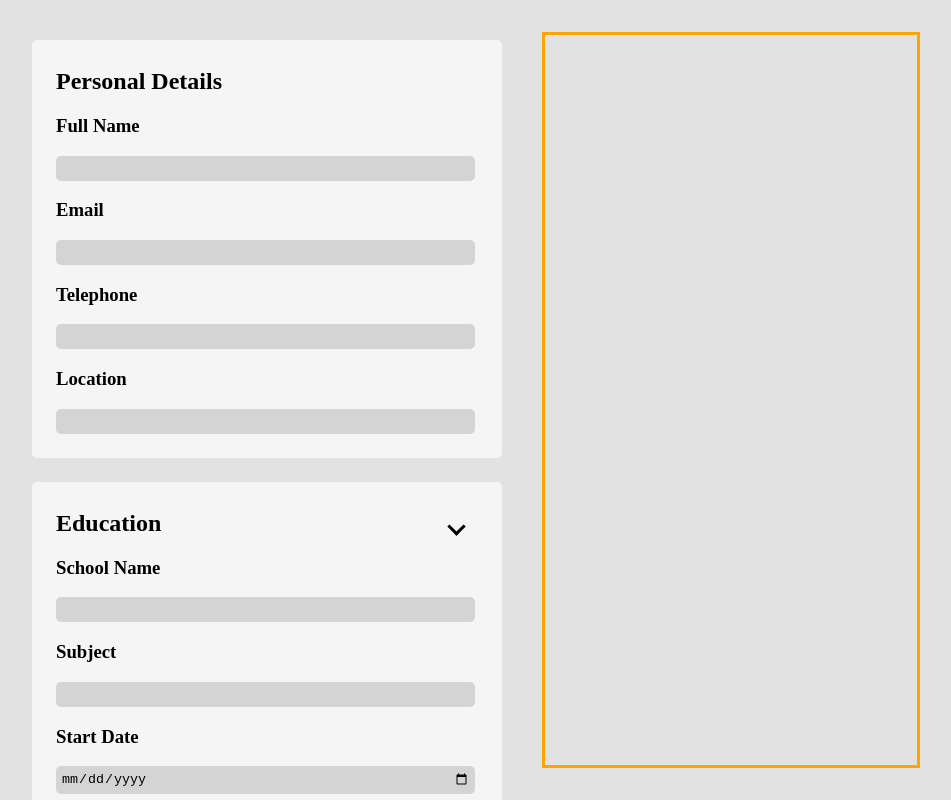
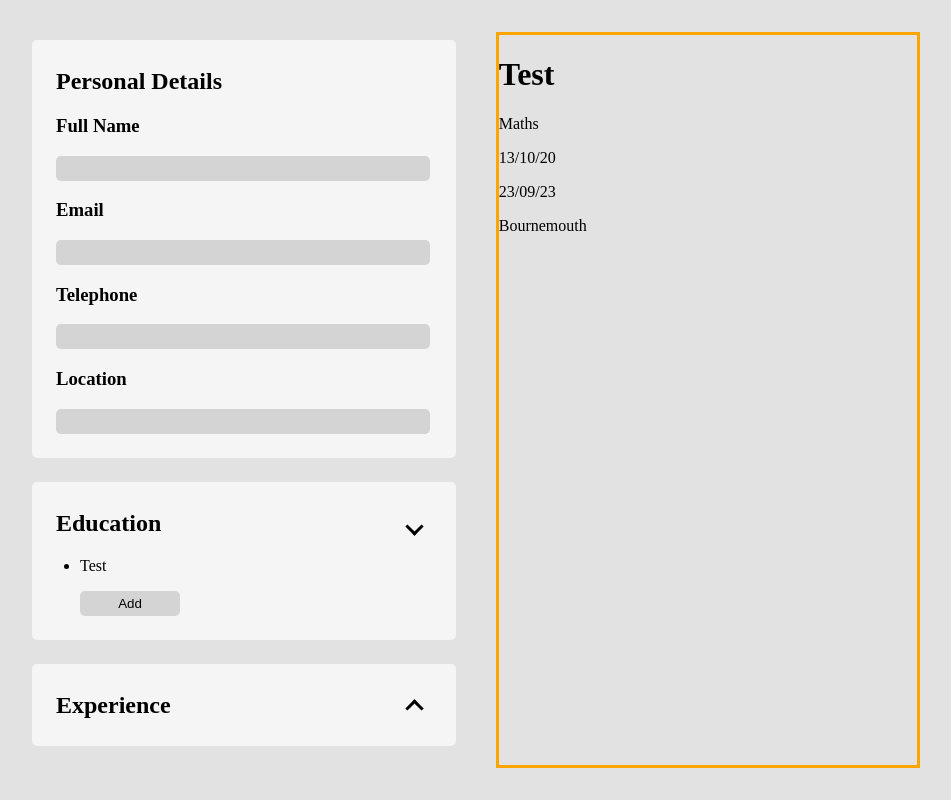
Before and after one commit to Spaceflyy/CV-App, a React (Vite) app: page / in a window 1280 px wide. Both pictures are taken after a click on the element "Education". Shown: the top 800 px of the page, without its empty margins (168-1119 px from the left). Built offline with nearby package versions, Linux system fonts and the light colour scheme.

Commit message:
add list of added education / experience

```diff
--- a/src/App.jsx
+++ b/src/App.jsx
@@ -2,11 +2,22 @@ import { useState } from "react";
 import InputSection from "./components/InputSection.jsx";
 import InputForm from "./components/InputForm.jsx";
 import PersonalInfo from "./components/PersonalInfo.jsx";
+import ListRenderer from "./components/ListRenderer.jsx";
 
 function App() {
 	const [open, setOpen] = useState(0);
-	const [eduList, setEduList] = useState([]);
+	const [eduList, setEduList] = useState([
+		{
+			name: "Test",
+			subject: "Maths",
+			start: "13/10/20",
+			end: "23/09/23",
+			location: "Bournemouth",
+		},
+	]);
 	const [text, setText] = useState({});
+	const [expList, setExpList] = useState([]);
+	const [formOpen, setFormOpen] = useState(false);
 
 	function handleChange(e) {
 		e.preventDefault();
@@ -17,8 +28,10 @@ function App() {
 		let newDetails = { fName: name, mail: email, telephone: tel, location: loc };
 		setText(newDetails);
 	}
+
 	function handleSubmit(e) {
 		e.preventDefault();
+		if (e.target.getAttribute("id") === "educationForm") {
 			let schoolName = document.querySelector("#educationForm #SchoolName").value;
 			let subject = document.querySelector("#educationForm #Subject").value;
 			let start = document.querySelector("#educationForm #StartDate").value;
@@ -34,6 +47,23 @@ function App() {
 			};
 
 			setEduList([...eduList, newEducation]);
+		} else {
+			let name = document.querySelector("#expForm #CompanyName").value;
+			let position = document.querySelector("#expForm #Position").value;
+			let desc = document.querySelector("#expForm #Description").value;
+			let start = document.querySelector("#expForm #StartDate").value;
+			let end = document.querySelector("#expForm #EndDate").value;
+
+			let newExperience = {
+				name: name,
+				pos: position,
+				desc: desc,
+				start: start,
+				end: end,
+			};
+
+			setExpList([...expList, newExperience]);
+		}
 	}
 
 	return (
@@ -46,6 +76,12 @@ function App() {
 					isActive={open === 1}
 					onOpen={() => setOpen(1)}
 					children={
+						<>
+							<ListRenderer
+								onClick={() => setFormOpen(true)}
+								isActive={open === 1 && formOpen === false}
+								dataArray={eduList}
+							/>
 							<InputForm
 								formId={"educationForm"}
 								fields={[
@@ -55,9 +91,11 @@ function App() {
 									{ id: 3, name: "End Date", type: "date" },
 									{ id: 4, name: "Location", type: "text" },
 								]}
-							isActive={open === 1}
+								isActive={open === 1 && formOpen === true}
 								onChange={handleSubmit}
+								onClick={() => setFormOpen(false)}
 							/>
+						</>
 					}
 				/>
 
@@ -66,8 +104,14 @@ function App() {
 					isActive={open === 2}
 					onOpen={() => setOpen(2)}
 					children={
+						<>
+							<ListRenderer
+								onClick={() => setFormOpen(true)}
+								isActive={open === 2 && formOpen === false}
+								dataArray={expList}
+							/>
 							<InputForm
-							formId={"experienceForm"}
+								formId={"expForm"}
 								fields={[
 									{ id: 0, name: "Company Name", type: "text" },
 									{ id: 1, name: "Position", type: "text" },
@@ -75,8 +119,11 @@ function App() {
 									{ id: 3, name: "Start Date", type: "date" },
 									{ id: 4, name: "End Date", type: "date" },
 								]}
-							isActive={open === 2}
+								isActive={open === 2 && formOpen === true}
+								onChange={handleSubmit}
+								onClick={() => setFormOpen(false)}
 							/>
+						</>
 					}
 				/>
 			</div>
@@ -98,6 +145,18 @@ function App() {
 						</>
 					);
 				})}
+
+				{expList.map((list) => {
+					return (
+						<>
+							<h1>{list.name}</h1>
+							<p>{list.pos}</p>
+							<p>{list.desc}</p>
+							<p>{list.start}</p>
+							<p>{list.end}</p>
+						</>
+					);
+				})}
 			</div>
 		</>
 	);
--- a/src/components/InputForm.jsx
+++ b/src/components/InputForm.jsx
@@ -1,4 +1,10 @@
-export default function InputForm({ formId, fields, isActive, onChange }) {
+export default function InputForm({
+	onClick,
+	formId,
+	fields,
+	isActive,
+	onChange,
+}) {
 	return (
 		<form
 			onSubmit={onChange}
@@ -21,7 +27,7 @@ export default function InputForm({ formId, fields, isActive, onChange }) {
 					</label>
 				);
 			})}
-			<input type="button" value="Cancel" />
+			<input onClick={onClick} type="button" value="Cancel" />
 			<input type="button" value="Clear" />
 			<input form={formId} id="submitBtn" type="submit" value="Save" />
 		</form>
--- /dev/null
+++ b/src/components/ListRenderer.jsx
@@ -0,0 +1,11 @@
+export default function ListRenderer({ onClick, isActive, dataArray }) {
+	return (
+		<ul className={isActive ? "shown" : "hidden"}>
+			{dataArray.map((item) => {
+				return <li>{item.name}</li>;
+			})}
+
+			<input onClick={onClick} type="button" value="Add" />
+		</ul>
+	);
+}
```
Lines whose indentation alone changed are shown as unchanged.
